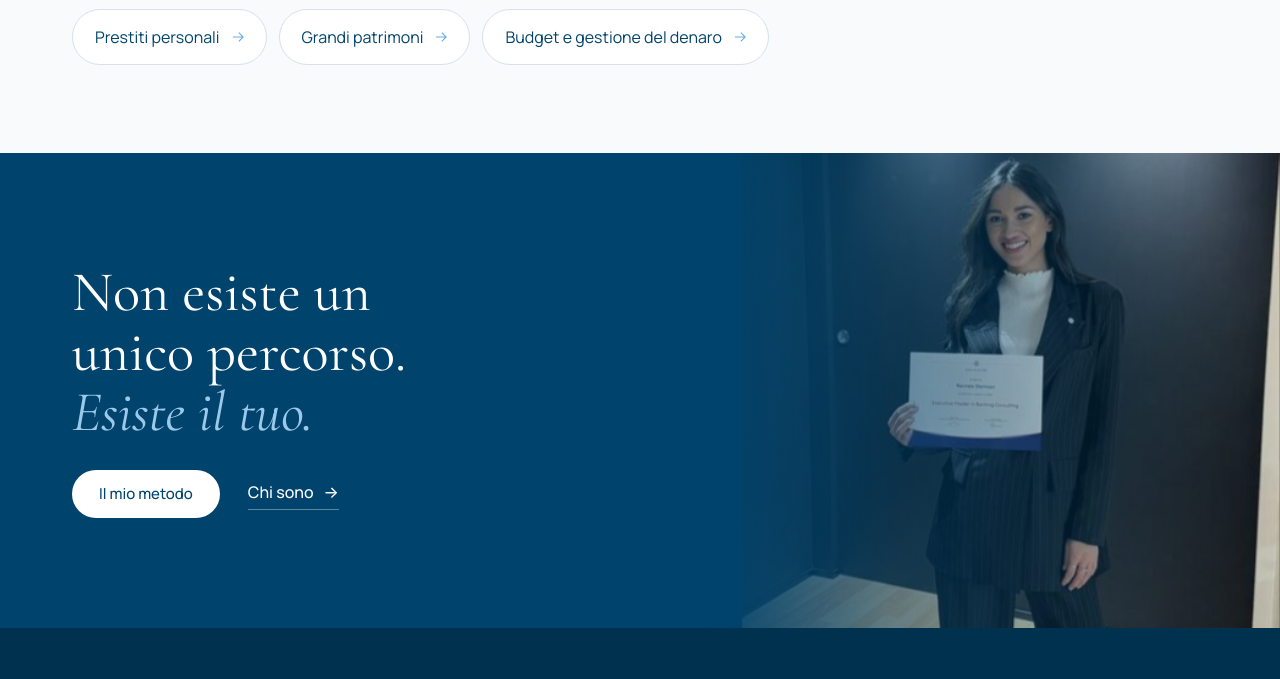
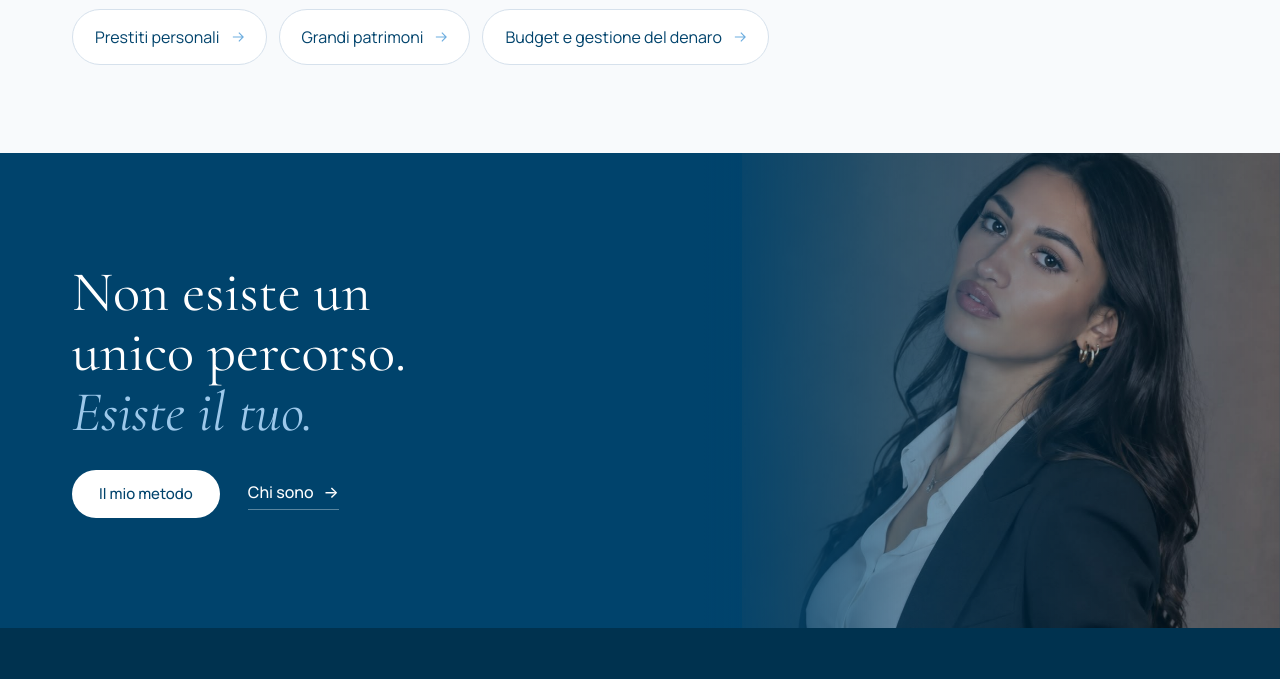
Before and after one commit to giorgiapoli/Rachele-Stermieri-Website, a plain HTML site: page index.html in a window 1280 px wide. Shown: the part 1034-1713 px from the top of the page. Drawn offline with nearby package versions, Linux system fonts and the light colour scheme.

Commit message:
Seconda foto professionale nella fascia finale della homepage
Co-Authored-By: Claude Opus 5.5 <noreply@anthropic.com>
Claude-Session: https://claude.ai/code/session_01HxA5L4RzhkZoj6jfovx3ii

```diff
--- a/assets/stile.css
+++ b/assets/stile.css
@@ -778,3 +778,5 @@ body.home.menu-aperto .apri-menu span{background:transparent}
 .eroe-foto img{object-position:50% 18%}
 .arco img{object-position:50% 18%}
 @media (max-width:900px){.eroe-foto{height:64%}.eroe-foto img{object-position:50% 12%}}
+.banda-foto img{object-position:50% 12%}
+@media (max-width:900px){.banda-foto img{object-position:50% 8%}}
--- a/index.html
+++ b/index.html
@@ -95,7 +95,7 @@
 </section>
 
 <section class="banda">
-  <div class="banda-foto" aria-hidden="true"><img src="./img/rachele.jpg" alt="" width="440" height="550" loading="lazy"></div>
+  <div class="banda-foto" aria-hidden="true"><img src="./img/rachele-posa.jpg" alt="" width="977" height="1610" loading="lazy"></div>
   <div class="contenitore banda-testo">
     <blockquote class="compare">Non esiste un unico percorso. <em>Esiste il tuo.</em></blockquote>
     <div class="azioni compare d1"><a href="./metodo/" class="btn btn-chiaro">Il mio metodo</a><a href="./chi-sono/" class="collegamento">Chi sono <span aria-hidden="true">→</span></a></div>
--- a/tools/genera.mjs
+++ b/tools/genera.mjs
@@ -389,7 +389,7 @@ generate.push(pagina({
 </section>
 
 <section class="banda">
-  <div class="banda-foto" aria-hidden="true"><img src="${b}img/rachele.jpg" alt="" width="440" height="550" loading="lazy"></div>
+  <div class="banda-foto" aria-hidden="true"><img src="${b}img/rachele-posa.jpg" alt="" width="977" height="1610" loading="lazy"></div>
   <div class="contenitore banda-testo">
     <blockquote class="compare">Non esiste un unico percorso. <em>Esiste il tuo.</em></blockquote>
     <div class="azioni compare d1"><a href="${b}metodo/" class="btn btn-chiaro">Il mio metodo</a><a href="${b}chi-sono/" class="collegamento">Chi sono <span aria-hidden="true">→</span></a></div>
```
Also changed, not shown: img/rachele-posa.jpg (added).
